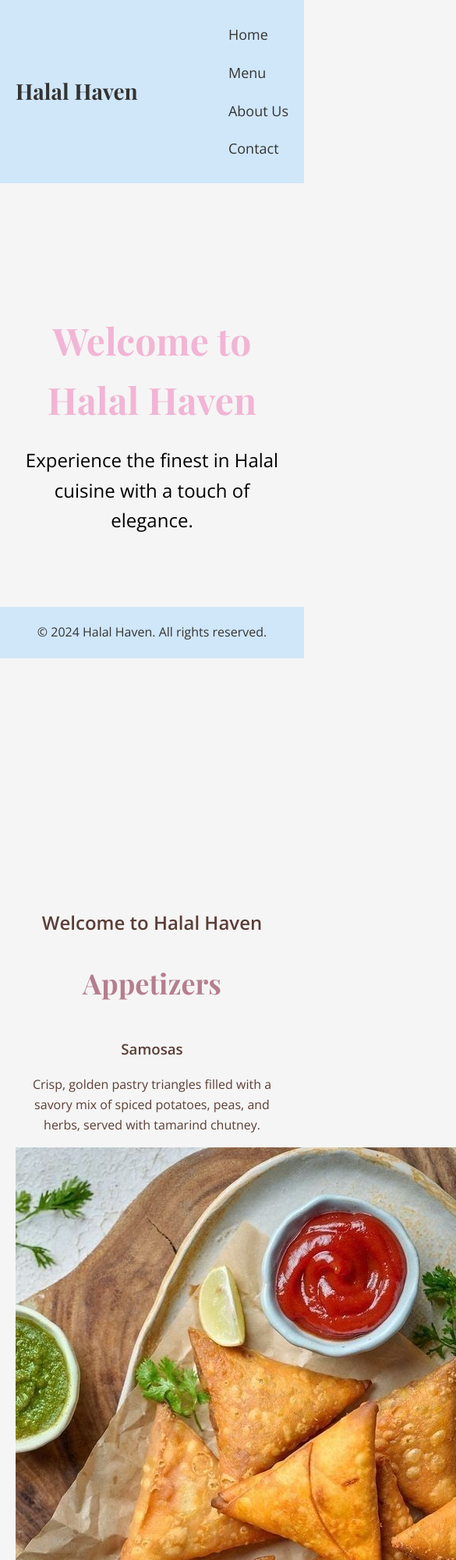
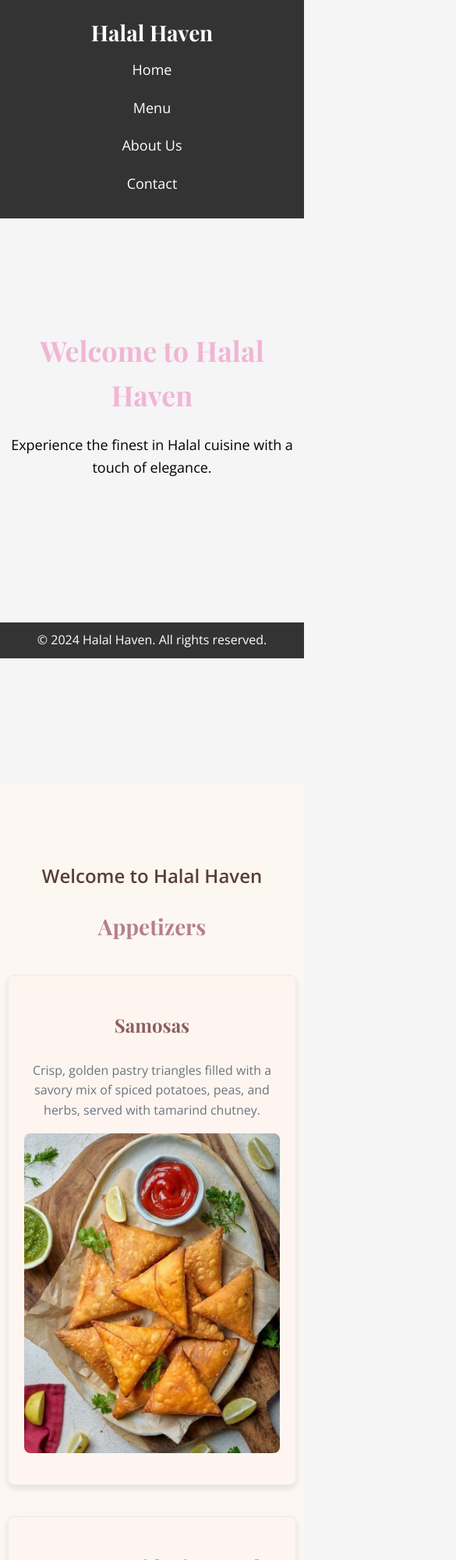
Before and after one commit to najmajinow/Halal-Haven, a plain HTML site: page index.html in a window 390 px wide. Shown: the top 2000 px of the page at 78% size, 585 px wide, since content can reach past the window. Drawn offline with nearby package versions, Linux system fonts and the light colour scheme.

Commit message:
Add files via upload

```diff
--- a/script.js
+++ b/script.js
@@ -1,22 +1,15 @@
-// Scroll to Top Button
-document.addEventListener('DOMContentLoaded', function() {
-    // Create the button
-    const scrollToTopBtn = document.createElement('button');
-    scrollToTopBtn.textContent = 'Top';
-    scrollToTopBtn.className = 'scroll-to-top';
-    document.body.appendChild(scrollToTopBtn);
+document.addEventListener('DOMContentLoaded', () => {
+    const scrollToTopButton = document.querySelector('.scroll-to-top');
 
-    // Show or hide the button based on scroll position
-    window.addEventListener('scroll', function() {
-        if (window.scrollY > 300) {
-            scrollToTopBtn.style.display = 'block';
+    window.addEventListener('scroll', () => {
+        if (window.pageYOffset > 100) {
+            scrollToTopButton.style.display = 'block';
         } else {
-            scrollToTopBtn.style.display = 'none';
+            scrollToTopButton.style.display = 'none';
         }
     });
 
-    // Scroll to top when the button is clicked
-    scrollToTopBtn.addEventListener('click', function() {
+    scrollToTopButton.addEventListener('click', () => {
         window.scrollTo({
             top: 0,
             behavior: 'smooth'
--- a/style.css
+++ b/style.css
@@ -8,8 +8,8 @@ body {
 }
 
 header {
-    background-color: #d0e7f9; /* Pastel blue */
-    color: #333;
+    background-color: #333; /* Dark color */
+    color: #ffffff;
     padding: 20px 0;
     position: fixed;
     width: 100%;
@@ -44,14 +44,14 @@ nav ul li {
 }
 
 nav ul li a {
-    color: #333;
+    color: #ffffff;
     text-decoration: none;
     font-size: 18px;
     transition: color 0.3s ease;
 }
 
 nav ul li a:hover {
-    color: #9d9d9d; /* Light gray */
+    color: #cccccc; /* Light gray */
 }
 
 section {
@@ -80,8 +80,7 @@ section {
     font-size: 24px;
     max-width: 600px;
     margin: 0 auto;
-    color:black; /*  set the text color to black/*
-
+    color: #000000; /* Black text */
 }
 
 #menu {
@@ -95,23 +94,6 @@ section {
     color: #b57e8e; /* Pastel rose */
 }
 
-
-
-#about {
-    background-color: #f5f5f5; /* Light pastel gray */
-}
-
-#about p {
-    max-width: 800px;
-    margin: 0 auto;
-    font-size: 18px;
-}
-
-#contact {
-    background-color: #fdf7f2; /* Light pastel peach */
-}
-
-form {
 #menu .menu-item {
     margin-bottom: 40px;
     max-width: 600px;
@@ -151,6 +133,22 @@ form {
     font-size: 18px;
     color: #6c757d;
 }
+
+#about {
+    background-color: #f5f5f5; /* Light pastel gray */
+}
+
+#about p {
+    max-width: 800px;
+    margin: 0 auto;
+    font-size: 18px;
+}
+
+#contact {
+    background-color: #fdf7f2; /* Light pastel peach */
+}
+
+form {
     max-width: 600px;
     margin: 0 auto;
     text-align: left;
@@ -190,8 +188,8 @@ form button:hover {
 }
 
 footer {
-    background-color: #d0e7f9; /* Pastel blue */
-    color: #333;
+    background-color: #333; /* Dark color */
+    color: #ffffff;
     text-align: center;
     padding: 20px 0;
     position: fixed;
@@ -204,16 +202,7 @@ footer p {
     font-size: 16px;
 }
 
-@media (max-width: 768px) {
-    nav ul {
-        flex-direction: column;
-        align-items: flex-start;
-    }
-
-    nav ul li {
-        margin: 10px 0;
-    }
-}.scroll-to-top {
+.scroll-to-top {
     position: fixed;
     bottom: 20px;
     right: 20px;
@@ -237,3 +226,65 @@ footer p {
 .scroll-to-top:focus {
     outline: none;
 }
+
+/* Media Queries for Responsiveness */
+@media (max-width: 768px) {
+    nav {
+        flex-direction: column;
+    }
+
+    nav ul {
+        flex-direction: column;
+        align-items: center;
+    }
+
+    nav ul li {
+        margin: 10px 0;
+    }
+
+    section {
+        padding: 80px 10px;
+    }
+
+    #home h2 {
+        font-size: 36px;
+    }
+
+    #home p {
+        font-size: 18px;
+    }
+
+    #menu h2, #about h2, #contact h2 {
+        font-size: 28px;
+    }
+
+    #menu h3 {
+        font-size: 24px;
+    }
+
+    #menu p {
+        font-size: 16px;
+    }
+
+    form {
+        padding: 0 10px;
+    }
+
+    form input, form textarea {
+        padding: 10px;
+    }
+
+    form button {
+        width: 100%;
+        padding: 10px;
+    }
+
+    footer {
+        padding: 10px 0;
+    }
+
+    .scroll-to-top {
+        padding: 10px 15px;
+        font-size: 16px;
+    }
+}
```
Lines whose indentation alone changed are shown as unchanged.
